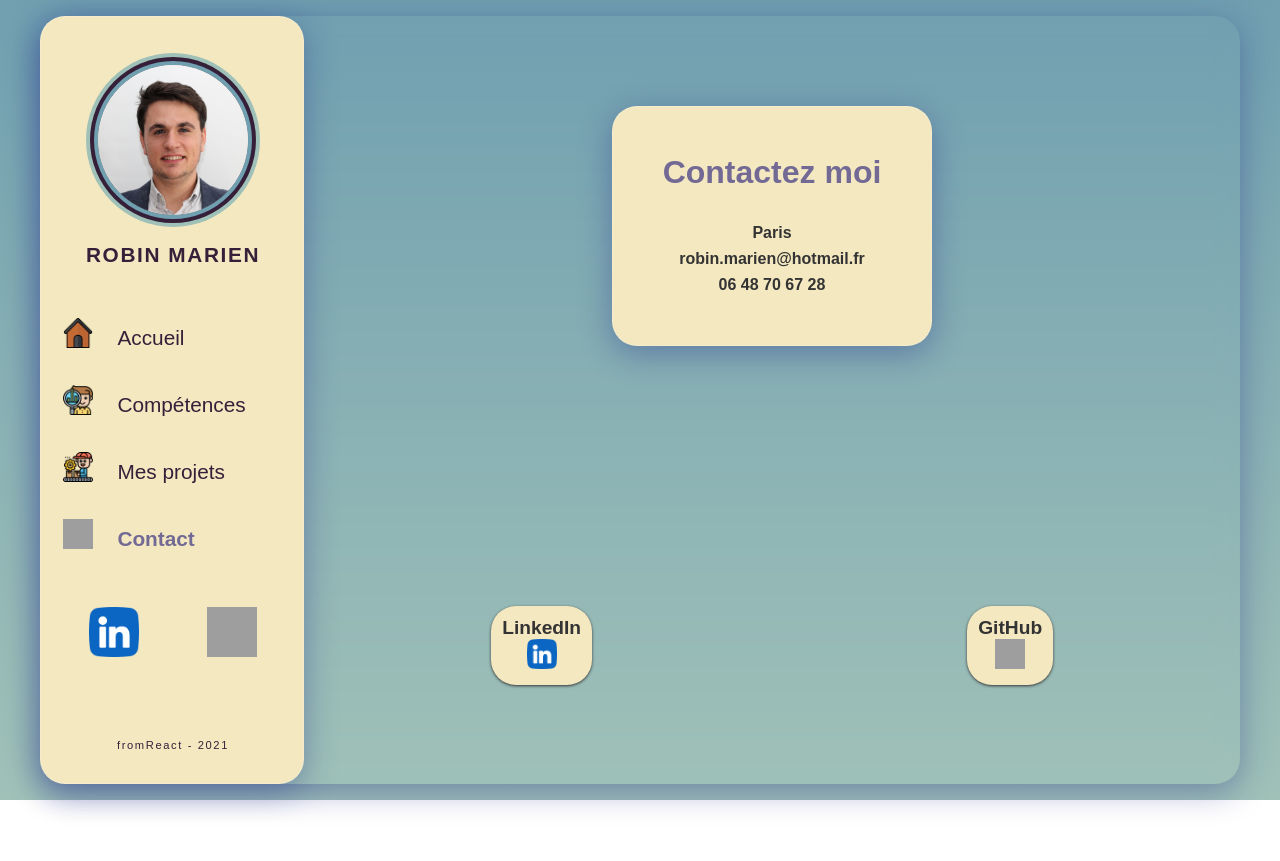
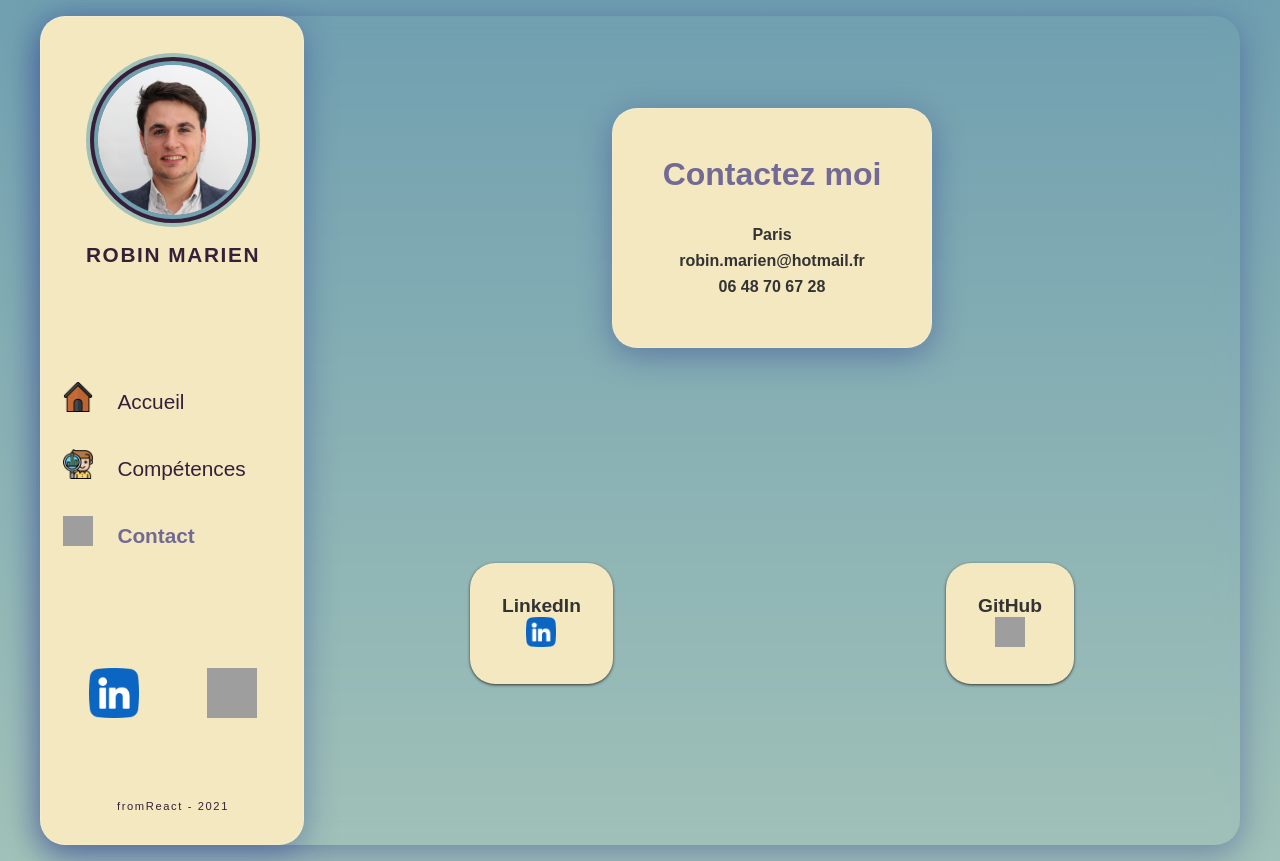
Before and after one commit to Marob-nod/My-react-resume, a React (Create React App) app: page /contact in a window 1280 px wide. Before the commit the page ends 800 px from the top, so only its background shows below. Built offline with nearby package versions, Linux system fonts and the light colour scheme; grey boxes are pictures that could not be loaded; a web font is replaced by a local one.

Commit message:
Hidding the portfolio page

```diff
--- a/src/Components/Portfolio/ProjectList/index.tsx
+++ b/src/Components/Portfolio/ProjectList/index.tsx
@@ -6,7 +6,7 @@ const ProjectList = () => {
         <div className="portfolio__content">
             <div className="projects">
                    <Project
-                        name="Lets Be Friends"
+                        name="LBF - Page d'accueil"
                         languages="Javascript, React, Redux, NodeJS, MongoDB, Leaflet, ..."
                         source="https://letsbefriends.netlify.app/"
                         info="Application Web pour renconter ses amis tout en apprenant une nouvelle langue ! Projet collaboratif avec 4 autres développeurs. N'hésitez pas à me contacter pour d'amples détails."
@@ -14,20 +14,20 @@ const ProjectList = () => {
                         github="https://github.com/Marob-nod/Lets-Be-Friends/"
 
                     />
-                    {/* <Project
-                        name="My React CV"
+                    { <Project
+                        name="LBF - Recherche Evenement"
                         languages="Javascript, React, TypeScript, SASS"
-                        source="https://letsbefriends.netlify.app/"
-                        info="Un CV dynamique pour en apprendre plus."
+                        source="https://letsbefriends.netlify.app/searchevent"
+                        info="Une page pour pouvoir rechercher puis participer à des évènements culturels/sportifs autour de chez soi"
                         picture='/media/mycv.png'
-                    /> */}
-                    {/* <Project
+                    /> }
+                    { <Project
                         name="Snake Game"
                         languages="Javascript Vanilla, Canvas"
                         source="https://github.com/Marob-nod/Snake-Nokia"
                         info="Un jeu d'arcade intemporel avec différents niveaux"
                         picture='/media/LBF-Project.png'
-                    /> */}
+                    /> }
                     <Project
                         name="O'Recipes"
                         languages="React Redux"
--- a/src/Components/Sidebar/index.tsx
+++ b/src/Components/Sidebar/index.tsx
@@ -34,12 +34,12 @@ const Sidebar = () => {
               <span>Compétences</span>
             </NavLink>
           </li>
-          <li>
+          {/* <li>
             <NavLink exact to="/portfolio" activeClassName="navActive">
               <img src={projectIcon} className="sidebar__navigation-projectIcon" alt="project-Icon" />
               <span>Mes projets</span>
             </NavLink>
-          </li>
+          </li> */}
           <li>
             <NavLink exact to="/contact" activeClassName="navActive">
               <img src={contactIcon} className="sidebar__navigation-contactIcon" alt="contact-Icon" />
--- a/src/Components/Sidebar/styles.scss
+++ b/src/Components/Sidebar/styles.scss
@@ -42,7 +42,7 @@
     }
     &__navigation {
         grid-area: 2;
-        padding: 2rem 1rem;
+        padding: 6rem 1rem;
         text-align: left;
 
         ul {
--- a/src/Pages/Contact/styles.scss
+++ b/src/Pages/Contact/styles.scss
@@ -42,7 +42,7 @@ img {
       display: flex;
       text-align: center;
       justify-content: space-around;
-      margin-top: 5em;
+      margin-top: 2em;
 
 
       a {
@@ -50,7 +50,7 @@ img {
         background: $color-1;
         border-radius: $borderRadius;
         display: inline-block;
-        padding: 0.7rem;
+        padding: 2rem;
         box-shadow: $shadow;
         transform: scaleY(0);
         transform-origin: center;
--- a/src/Pages/Contact/stylessocial.scss
+++ /dev/null
@@ -1,138 +0,0 @@
-@import '../../settings.scss';
-
-img {
-    width: 30px;
-    height: 30px;
-}
-
-.contactContent {
-  display: flex;
-  flex-direction: column;
-  justify-content: center;
-  align-items: center;
-  background: transparent;
-  border-radius: $borderRadius;
-  height: 95vh;
-  width: 80%;
-
-    .contactBox {
-      display: flex;
-      flex-direction: column;
-      justify-content: space-around;
-      background: $color-1;
-      margin: 0 auto;
-      padding: 2rem;
-      border-radius: $borderRadius;
-      @include blur($color-2);
-      height: 500px;
-      width: 550px;
-      min-height: 270px;
-      min-width: 250px;
-
-      h1 {
-        text-align: center;
-        color: $color-4;
-        margin: 0;
-        padding: 0
-      }
-
-      ul {
-        font-size: 1.4rem;
-        font-weight: 600;
-        text-align: left;
-        height: 10em;
-        align-self: center;
-        vertical-align: baseline;
-
-        li {
-          padding: 10px;
-        }
-
-        i {
-          font-size: 1.4rem;
-          position: absolute;
-          transform: translateY(2px);
-          color: $color-2;
-        }
-        span {
-          font-size: 1.4rem;
-          position: absolute;
-          transform: translateX(52px);
-          background: transparent;
-          border: none;
-          outline: none;
-          width: 350px;
-          transition: .2s ease;
-        }
-        .clickInput:hover {
-          transform: translateX(56px);
-          cursor: pointer;
-        }
-      }
-    }
-    .socialNetwork {
-      @include verticalCenter;
-      ul {
-        display: flex;
-        text-align: center;
-        width: 80vh;
-        margin-top: 5em;
-        justify-content: space-around;
-
-        a {
-          width: 20%;
-          font-size: 1.2rem;
-          background: $color-1;
-          border-radius: $borderRadius;
-          display: inline-block;
-          padding: 0.7rem 0;
-          box-shadow: $shadow;
-          transform: scaleY(0);
-          transform-origin: center;
-          transition: .2s ease;
-          transition: scale .1s;
-
-          &:hover {
-            background: $color-4;
-          }
-
-          i {
-            color: $color-2;
-            margin-top: .3rem;
-          }
-        }
-        //ANIMATION
-        @mixin networkAnim($timeout) {
-          animation: pop 1s forwards;
-          animation-delay: $timeout;
-
-        }
-        @keyframes pop {
-          to {
-            transform: scaleY(1);
-          }
-        }
-        a:nth-child(1) {
-          @include networkAnim(.4s);
-        }
-        a:nth-child(2) {
-          @include networkAnim(.8s);
-        }
-        a:nth-child(3) {
-          @include networkAnim(1.2s);
-        }
-        a:nth-child(4) {
-          @include networkAnim(1.6s);
-        }
-      }
-    }
-  }
-  @media (max-width: 1000px){
-    .contact {
-
-    }
-    .contactBox {
-      height: 200px;
-      width: 200px;
-    }
-  }
```
